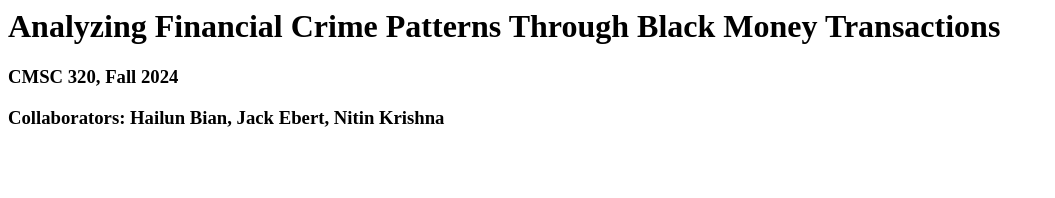
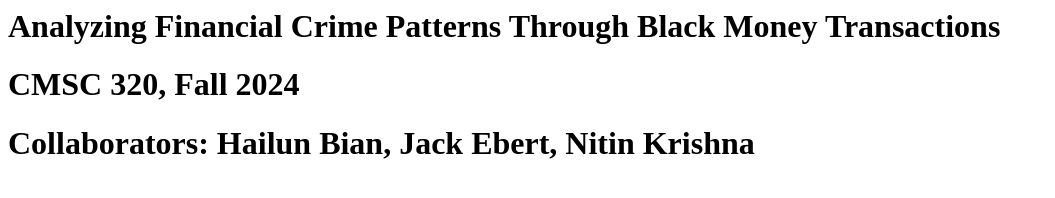
Before and after one commit to jwebert1346/320FinalProject, a plain HTML site: page index.html in a window 1280 px wide. Shown: the whole page, without its empty margins (0-1055 px from the left). Drawn offline with Linux system fonts and the light colour scheme.

Commit message:
Update index.html

```diff
--- a/index.html
+++ b/index.html
@@ -1,3 +1,3 @@
 <h1>Analyzing Financial Crime Patterns Through Black Money Transactions</h1>
-<h3>CMSC 320, Fall 2024</h3>
-<h3>Collaborators: Hailun Bian, Jack Ebert, Nitin Krishna</h3>
+<h1>CMSC 320, Fall 2024</h1>
+<h1>Collaborators: Hailun Bian, Jack Ebert, Nitin Krishna</h1>
```
